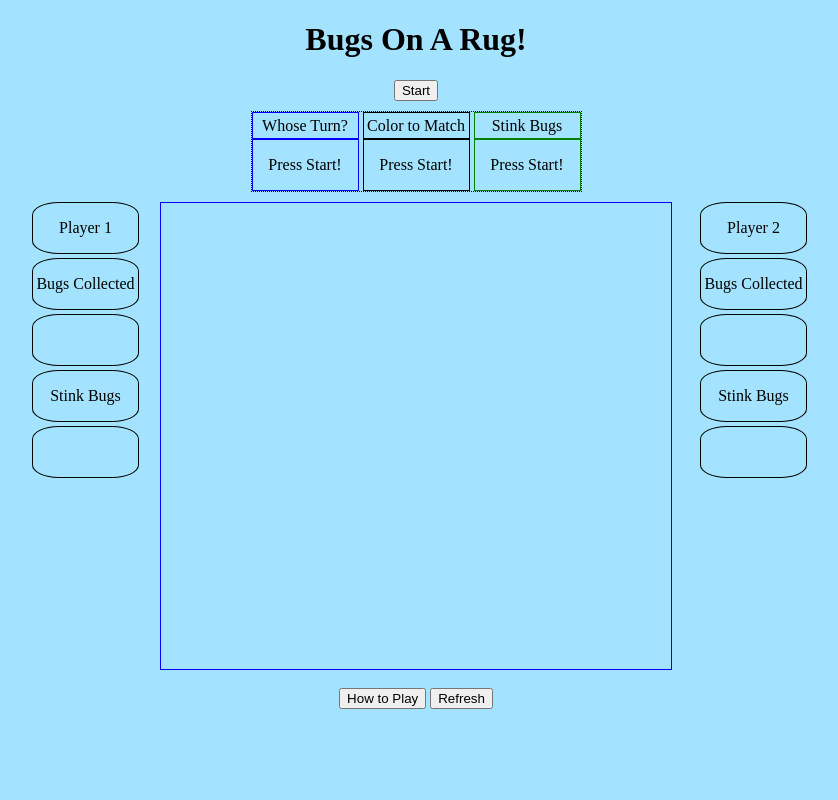
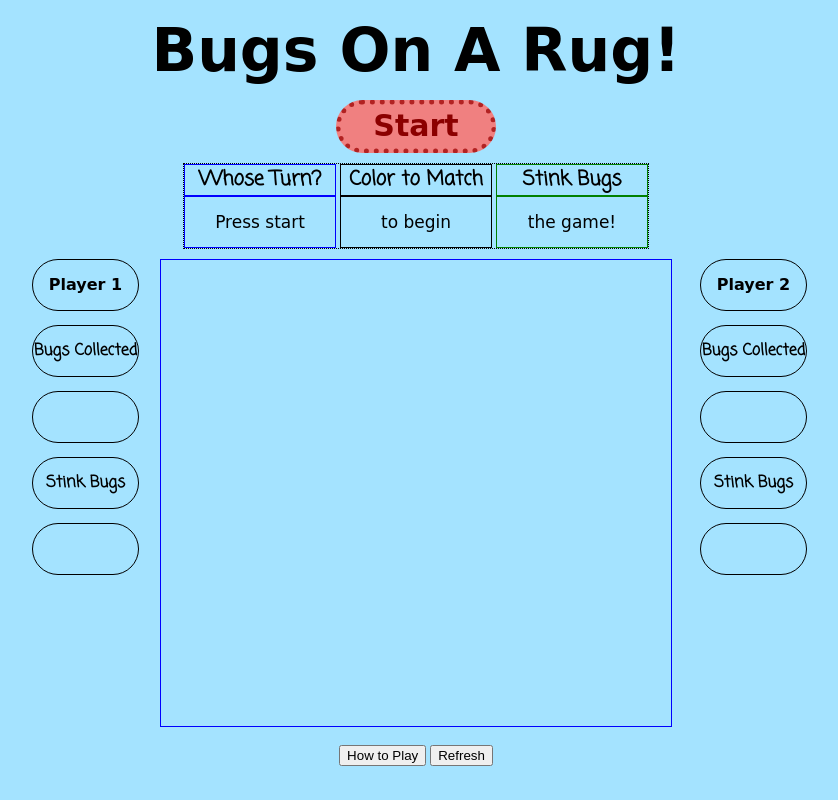
Before and after one commit to matthewybutt/bugs_on_a_rug, a plain HTML site: page index.html in a window 1280 px wide. Shown: the whole page, without its empty margins (224-1062 px from the left). Drawn offline with Linux system fonts and the light colour scheme; a web font is replaced by a local one.

Commit message:
Add fonts and styling to CSS

```diff
--- a/css/main.css
+++ b/css/main.css
@@ -1,3 +1,10 @@
+/*
+font-family: 'Indie Flower', cursive; <-don't use
+font-family: 'Josefin Sans', sans-serif; <-don't use
+font-family: 'Coming Soon', cursive;
+font-family: 'Short Stack', cursive;
+*/
+
 .body {
 	background-color: #A4E3FF;
 }
@@ -11,7 +18,13 @@
 }
 
 .titleBanner{
+	font-family: 'Short Stack', cursive;
+	font-weight: bolder;
+	font-size: 30px;
+	}
 
+h1 {
+	margin: 15px;
 }
 
 #topOfBoard {
@@ -25,20 +38,27 @@
 
 .topOfMenu {
 	display: inline-block;
-	width: auto;
-	height: 25px;
+	width: 150px;
+	height: 30px;
 	text-align: center;
 	vertical-align: center;
-	line-height: 25px;
+	line-height: 30px;
+	font-family: 'Coming Soon', cursive;
+	font-weight: bold;
+	font-size: 20px;
+
 }
 
 .topMenu {
 	display: inline-block;
-	width: auto;
+	width: 150px;
 	height: 50px;
 	text-align: center;
 	vertical-align: center;
 	line-height: 50px;
+	font-family: 'Short Stack', cursive;
+	font-size: 17px;
+
 }
 
 #playerTurnTop {
@@ -46,7 +66,6 @@
 	border: 1px solid blue;
 	text-align: center;
 	vertical-align: center;
-	width: 105px;
 }
 
 #playerTurn {
@@ -54,7 +73,6 @@
 	border: 1px solid blue;
 	text-align: center;
 	vertical-align: center;
-	width: 105px;
 }
 
 #colorDisplayTop {
@@ -62,7 +80,6 @@
 	border: 1px solid black;
 	text-align: center;
 	vertical-align: center;
-	width: 105px;
 }
 
 #colorDisplay {
@@ -70,7 +87,6 @@
 	border: 1px solid black;
 	text-align: center;
 	vertical-align: center;
-	width: 105px;
 }
 
 #stinkCountTop {
@@ -78,7 +94,6 @@
 	border: 1px solid green;
 	text-align: center;
 	vertical-align: center;
-	width: 105px;
 }
 
 #stinkCount {
@@ -86,7 +101,6 @@
 	border: 1px solid green;
 	text-align: center;
 	vertical-align: center;
-	width: 105px;
 }
 
 #innerContainer {
@@ -131,7 +145,7 @@
 
 .score {
     display: inline-block;
-    border-radius: 25%;
+    border-radius: 30px;
     border: 1px solid black;
     height: 50px;
     width: 105px;
@@ -140,6 +154,17 @@
     line-height: 50px;
     word-wrap: break-word;
     overflow: auto;
+    margin-bottom: 10px;
+}
+
+.player {
+	font-family: 'Short Stack', cursive;
+	font-weight: bold;
+}
+
+.collect {
+	font-family: 'Coming Soon', cursive;
+	font-weight: bold;
 }
 
 #container1 {
@@ -151,8 +176,18 @@
 }
 
 #start {
+	font-family: 'Short Stack', cursive;
+	color: #8B0000;
+	font-weight: bold;
+	font-size: 30px;
 	display: inline-block;
 	margin-bottom: 10px;
+	background-color: #F08080;
+	border: 5px dotted #B22222;
+	border-radius: 30px;
+	width: 150px;
+	height: 40px;
+	padding-top: 3px;
 }
 
 #howTo {
--- a/index.html
+++ b/index.html
@@ -4,6 +4,8 @@
 	<meta charset="UTF-8">
 	<title>Bugs On A Rug</title>
 	<link rel="stylesheet" href="css/main.css">
+	<link href='https://fonts.googleapis.com/css?family=Indie+Flower|Josefin+Sans' rel='stylesheet' type='text/css'>
+	<link href='https://fonts.googleapis.com/css?family=Coming+Soon|Short+Stack' rel='stylesheet' type='text/css'>
 </head>
 <body class="body">
 
@@ -13,7 +15,8 @@
 			<h1>Bugs On A Rug!</h1>
 		</div>
 
-		<button id="start">Start</button>
+
+		<div id="start">Start</div>
 
 		<br>
 
@@ -24,9 +27,9 @@
 				<div class="topOfMenu" id="stinkCountTop">Stink Bugs</div>
 			</div>
 			<div>
-				<div class="topMenu" id="playerTurn">Press Start!</div>
-				<div class="topMenu" id="colorDisplay">Press Start!</div>
-				<div class="topMenu" id="stinkCount">Press Start!</div>
+				<div class="topMenu" id="playerTurn">Press start</div>
+				<div class="topMenu" id="colorDisplay">to begin</div>
+				<div class="topMenu" id="stinkCount">the game!</div>
 				</div>
 		</div>
 
@@ -35,10 +38,10 @@
 		<div id="innerContainer">
 
 			<div class="container" id ="container1">
-				<div class="score">Player 1</div>
-				<div class="score">Bugs Collected</div>
+				<div class="score player">Player 1</div>
+				<div class="score collect">Bugs Collected</div>
 				<div class="score" id="score1"></div>
-				<div class="score">Stink Bugs</div>
+				<div class="score collect">Stink Bugs</div>
 				<div class="score" id="stinkScore1"></div>
 			</div>
 
@@ -62,10 +65,10 @@
 			</div>
 
 			<div class="container" id ="container2">
-				<div class="score">Player 2</div>
-				<div class="score">Bugs Collected</div>
+				<div class="score player">Player 2</div>
+				<div class="score collect">Bugs Collected</div>
 				<div class="score" id="score2"></div>
-				<div class="score">Stink Bugs</div>
+				<div class="score collect">Stink Bugs</div>
 				<div class="score" id="stinkScore2"></div>
 			</div>
 
```
